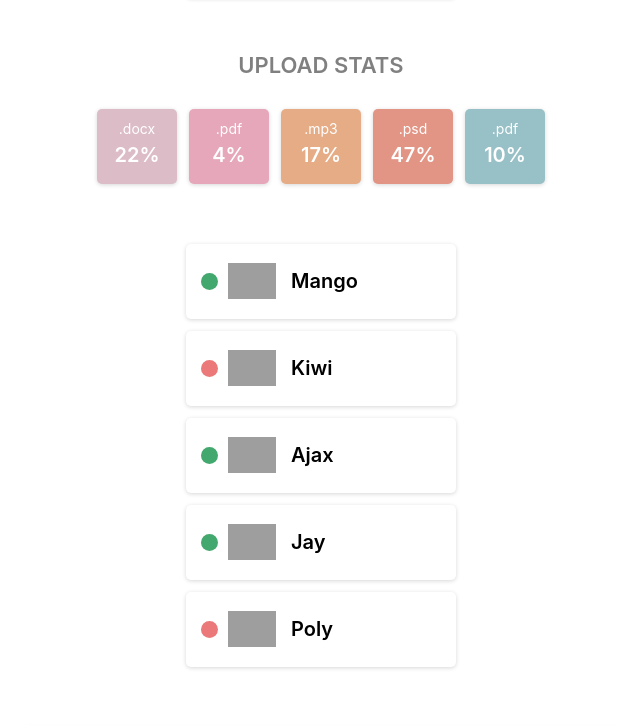
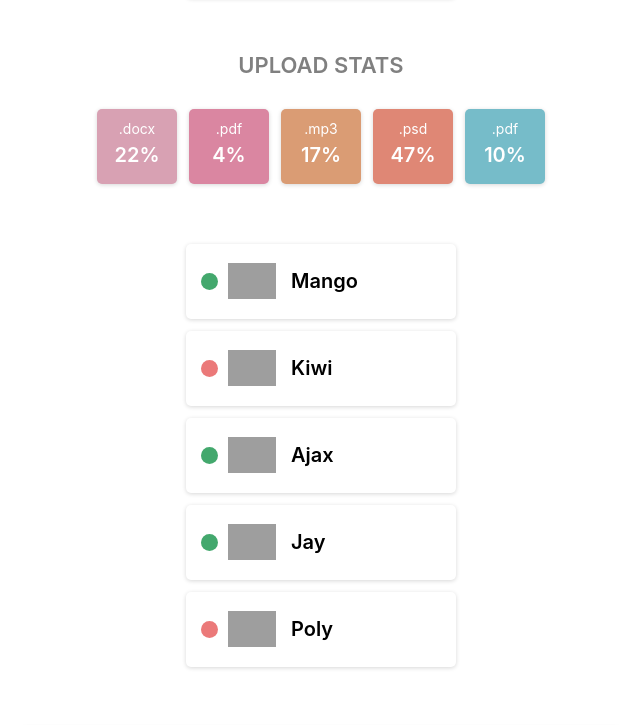
Before and after one commit to olli20/goit-react-hw-01-components, a React (Create React App) app: page / in a window 1280 px wide. Shown: the part 373-1098 px from the top of the page, without its empty margins (319-959 px from the left). Built offline with nearby package versions, Linux system fonts and the light colour scheme; grey boxes are pictures that could not be loaded.

Commit message:
brighter colors

```diff
--- a/src/components/Statistics/statistics.module.scss
+++ b/src/components/Statistics/statistics.module.scss
@@ -11,7 +11,6 @@
     font-weight: 600;
     text-align: center;
     text-transform: uppercase;
-
 }
 
 .list {
@@ -39,25 +38,24 @@
     border-radius: 5px;
 
     &:nth-child(5n + 1) {
-        background-color: #dcbcc7;
+        background-color: #d8a1b3;
     }
 
     &:nth-child(5n + 2) {
-        background-color: #e6a7ba;
+        background-color: #da86a1;
     }
 
     &:nth-child(5n + 3) {
-        background-color: #e5ac86;
+        background-color: #da9c74;
     }
 
     &:nth-child(5n + 4) {
-        background-color: #e29585;
+        background-color: #df8775;
     }
 
     &:nth-child(5n + 5) {
-        background-color: #97c0c7;
+        background-color: #76bcc9;
     }
-
 }
 
 .label {
@@ -68,5 +66,4 @@
 .percentage {
     font-size: 20px;
     font-weight: 600;
-
 }
--- a/src/components/TransactionHistory/transaction-history.module.scss
+++ b/src/components/TransactionHistory/transaction-history.module.scss
@@ -22,7 +22,7 @@ td:not(:last-child) {
 }
 
 .tableHead {
-    background-color: #97c0c7;
+    background-color: #76bcc9;
     color: white;
     font-size: 12px;
     text-transform: uppercase;
```
